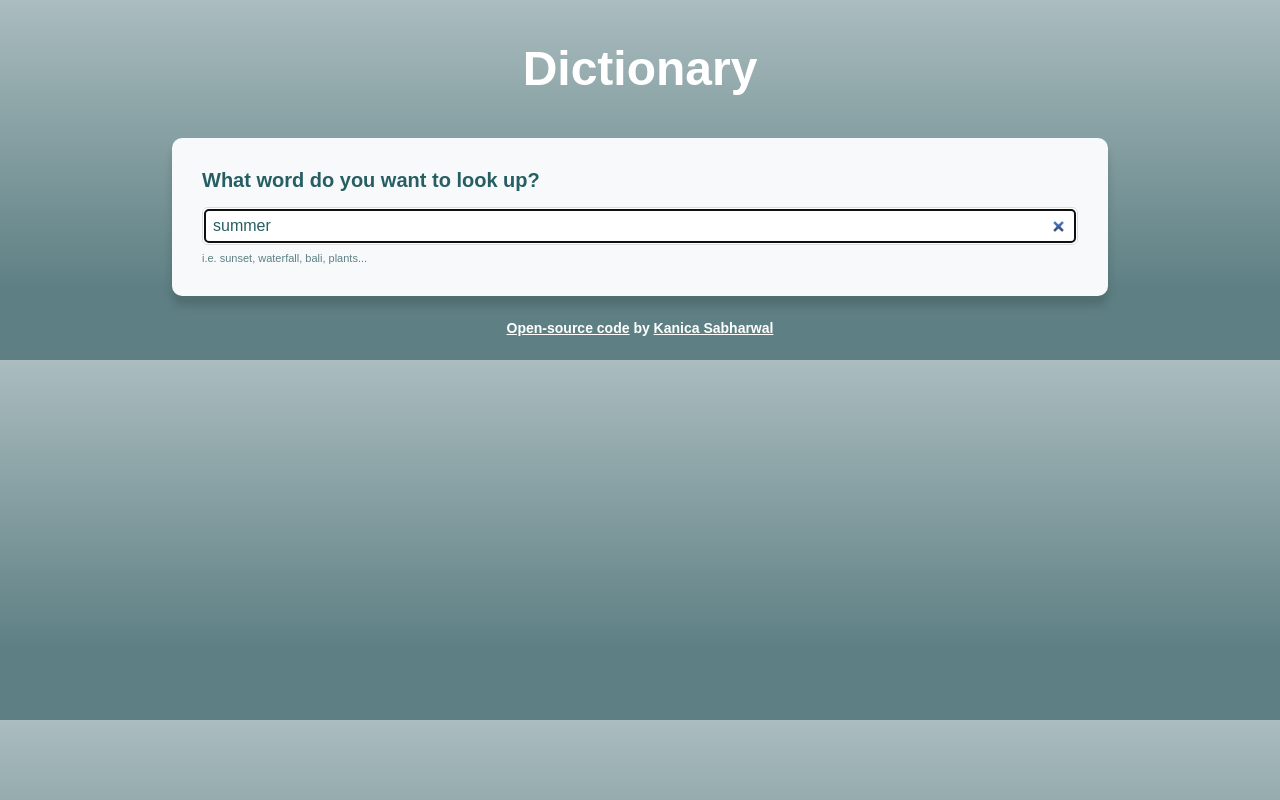
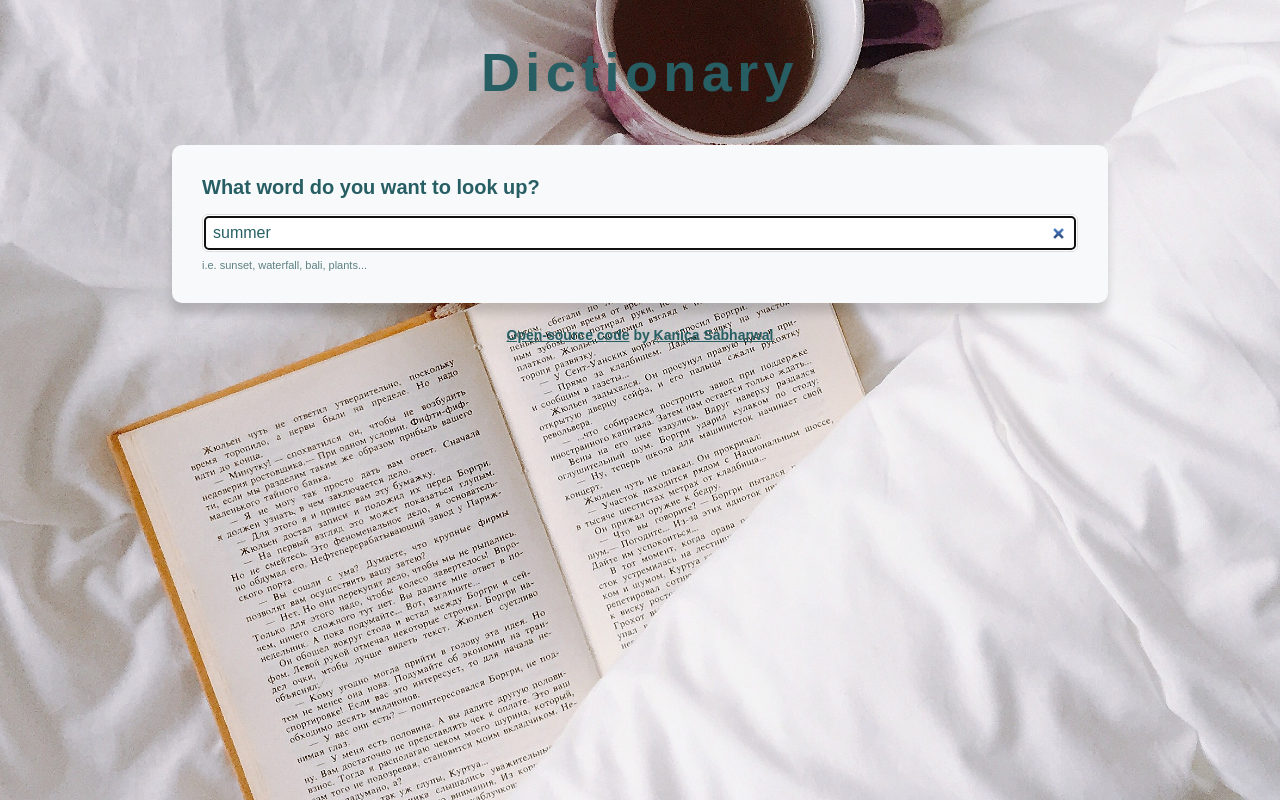
Before and after one commit to Kanica94/dictionary-webpage, a React (Create React App) app: page / in a window 1280 px wide. Built offline with nearby package versions, Linux system fonts and the light colour scheme; no server answers.

Commit message:
Added background image

```diff
--- a/src/App.css
+++ b/src/App.css
@@ -1,5 +1,8 @@
 body {
-  background-image: linear-gradient(to top, #5e8084 20%, #5e808486 100%);
+  background-image: url(./coffee.jpg);
+  background-repeat: no-repeat;
+  background-size: cover;
+  background-position: center;
   font-family: sans-serif;
 }
 
@@ -15,23 +18,24 @@ body {
 .App-header h1 {
   text-align: center;
   margin: 0 auto;
-  font-size: 48px;
+  font-size: 54px;
+  letter-spacing: 0.1em;
   font-weight: bold;
-  color: #ffffff;
+  color: #265e64;
 }
 
 .App .footer {
   text-align: center;
   margin: 20px 0 20px 0;
   font-weight: bold;
-  color: #ffffff;
+  color: #265e64;
 }
 
 .App a {
-  color: white;
+  color: #265e64;
   transition: all 150ms ease-in-out;
 }
 
 .App a:hover {
-  color: #c9e1e4;
+  color: rgba(38, 94, 100, 0.658);
 }
```
Also changed, not shown: src/coffee.jpg (added).
